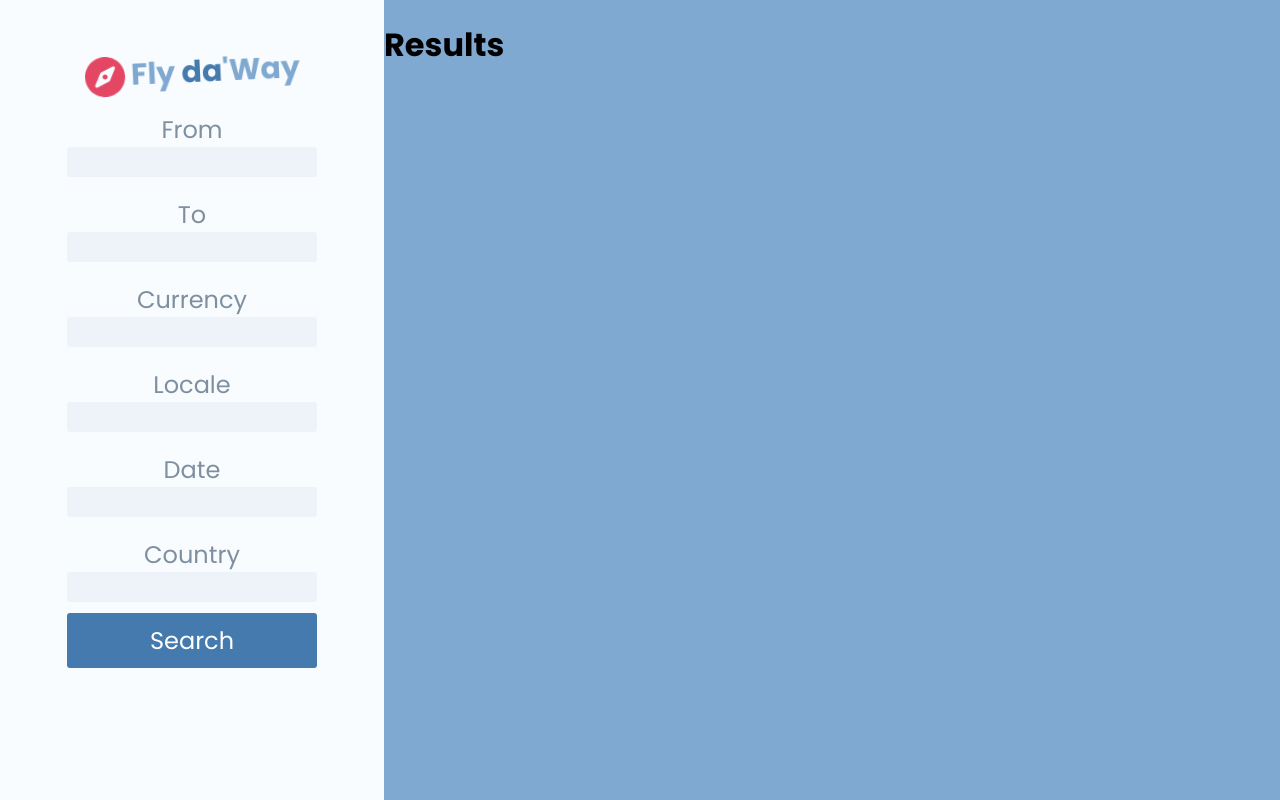
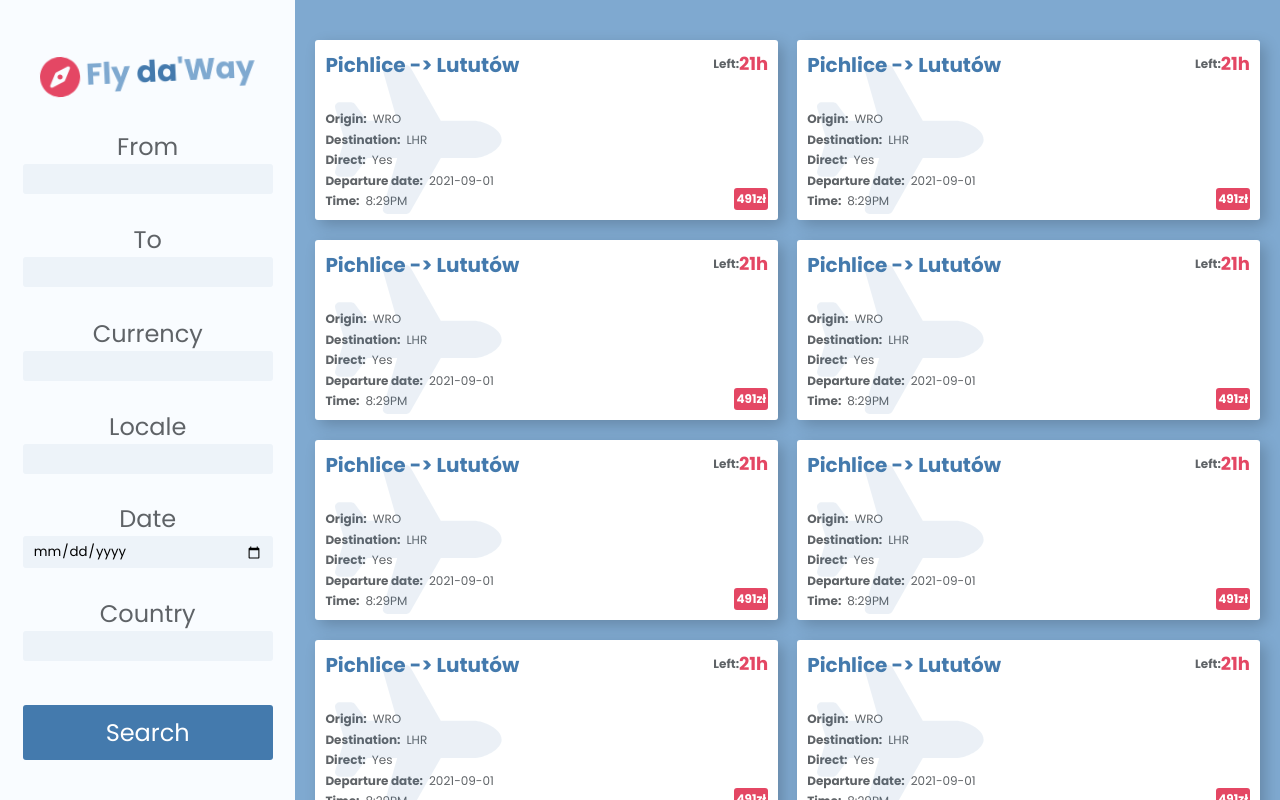
Before and after one commit to Bartholomeas/Fly-da-Way, a React (Create React App) app: page / in a window 1280 px wide. Built offline with nearby package versions, Linux system fonts and the light colour scheme; no server answers.

Commit message:
just beautifying

```diff
--- a/src/assets/GlobalStyle.js
+++ b/src/assets/GlobalStyle.js
@@ -8,6 +8,8 @@ export const GlobalStyle = createGlobalStyle`
 html {
     box-sizing: border-box;
     font-size: 62.5%;
+    margin: 0;
+
 }
 
 *, *::after, *::before {
--- a/src/assets/theme.js
+++ b/src/assets/theme.js
@@ -4,12 +4,13 @@ export const theme = {
     lightGrey: '#EDF3F9',
     baseBlue: '#7FA9D0',
     darkerBlue: '#447AAD',
-    fontColor: '#7E8F9F',
+    // fontColor: '#7E8F9F',
+    fontColor: '#5F6367',
     ctaColor: '#E44764',
   },
   fontSize: {
     xs: '1rem',
-    s: '1.4rem',
+    s: '1.2rem',
     m: '1.8rem',
     l: '2.4rem',
     xl: '3.6rem',
--- a/src/components/atoms/Logo/Logo.js
+++ b/src/components/atoms/Logo/Logo.js
@@ -11,8 +11,7 @@ to {
 `;
 
 const Wrapper = styled.div`
-  top: 2rem;
-  position: absolute;
+  /* position: absolute; */
   display: flex;
   text-align: center;
   align-items: center;
--- /dev/null
+++ b/src/components/molecules/FlyCard/FlyCard.js
@@ -0,0 +1,41 @@
+import React from 'react';
+import { CardBody, TopWrapper, Time, InfoWrapper, Plane, Direction, InfoTitle, InfoContent, PriceTag } from './FlyCard.styles';
+
+const FlyCard = () => {
+  return (
+    <CardBody>
+      <TopWrapper>
+        <Direction>Pichlice {'->'} Lututów</Direction>
+        <InfoTitle>
+          Left: <Time>21h</Time>
+        </InfoTitle>
+      </TopWrapper>
+      <InfoWrapper>
+        <InfoTitle>
+          Origin: <InfoContent>WRO</InfoContent>
+        </InfoTitle>
+        <InfoTitle>
+          Destination: <InfoContent>LHR</InfoContent>
+        </InfoTitle>
+        <InfoTitle>
+          Direct: <InfoContent>Yes</InfoContent>
+        </InfoTitle>
+        <InfoTitle>
+          Departure date: <InfoContent>2021-09-01</InfoContent>
+        </InfoTitle>
+        <InfoTitle>
+          Time: <InfoContent>8:29PM</InfoContent>
+        </InfoTitle>
+      </InfoWrapper>
+      <PriceTag>491zł</PriceTag>
+      <Plane width="100" height="90" viewBox="0 0 100 90" fill="none" xmlns="http://www.w3.org/2000/svg">
+        <path
+          d="M83.3333 33.5025H63.4911L45.2445 1.40641C45.0012 0.979089 44.6499 0.623967 44.2261 0.376995C43.8024 0.130023 43.3212 -3.08724e-05 42.8313 5.49707e-09L31.4598 5.49707e-09C29.6143 5.49707e-09 28.2827 1.77459 28.7896 3.5579L37.3018 33.5025H19.4441L11.944 23.4518C11.4197 22.7486 10.5951 22.335 9.72181 22.335H2.77907C0.971766 22.335 -0.354629 24.0416 0.0846095 25.8039L5.55512 44.6701L0.0846095 63.5362C-0.354629 65.2985 0.971766 67.0051 2.77907 67.0051H9.72181C10.5968 67.0051 11.4197 66.5915 11.944 65.8883L19.4441 55.8376H37.3018L28.7896 85.7805C28.2827 87.5638 29.6143 89.3401 31.4598 89.3401H42.8313C43.8279 89.3401 44.748 88.8027 45.2428 87.9337L63.4911 55.8376H83.3333C89.4704 55.8376 100 50.8384 100 44.6701C100 38.5017 89.4704 33.5025 83.3333 33.5025Z"
+          fill="#447AAD"
+        />
+      </Plane>
+    </CardBody>
+  );
+};
+
+export default FlyCard;
--- /dev/null
+++ b/src/components/molecules/FlyCard/FlyCard.styles.js
@@ -0,0 +1,93 @@
+import styled from 'styled-components';
+import breakpoints from 'assets/breakpoints';
+
+export const CardBody = styled.div`
+  position: relative;
+  width: 90%;
+  height: 18rem;
+  margin-bottom: 2rem;
+  border-radius: 3px;
+  background-color: #fff;
+  box-shadow: 5px 5px 15px rgba(0, 0, 0, 0.2);
+  transition: transform 0.3s ease-in-out;
+  overflow: hidden;
+  cursor: pointer;
+
+  &:hover {
+    transform: scale(1.02);
+  }
+
+  @media only screen and (${breakpoints.device.m}) {
+    width: 49%;
+  }
+`;
+
+export const TopWrapper = styled.div`
+  display: flex;
+  position: relative;
+  justify-content: space-between;
+  align-items: flex-start;
+  padding: 1rem;
+  width: 100%;
+`;
+
+export const Time = styled.span`
+  font-size: ${({ theme }) => theme.fontSize.m};
+  color: ${({ theme }) => theme.colors.ctaColor};
+`;
+
+export const InfoWrapper = styled.div`
+  display: flex;
+  position: absolute;
+  bottom: 0;
+  flex-direction: column;
+  justify-content: space-between;
+  align-items: flex-start;
+  height: 10rem;
+  margin-left: 1rem;
+  margin-bottom: 1rem;
+`;
+
+export const Direction = styled.p`
+  margin: 0;
+  font-size: 2rem;
+  font-weight: bold;
+  color: ${({ theme }) => theme.colors.darkerBlue};
+`;
+
+export const InfoTitle = styled.span`
+  position: relative;
+  display: flex;
+  align-items: center;
+  width: auto;
+  margin: 0;
+  color: ${({ theme }) => theme.colors.fontColor};
+  font-weight: bold;
+  font-size: ${({ theme }) => theme.fontSize.s};
+`;
+
+export const InfoContent = styled.span`
+  font-weight: normal;
+  margin-left: 0.6rem;
+`;
+
+export const PriceTag = styled.span`
+  position: absolute;
+  border-radius: 3px;
+  bottom: 1rem;
+  right: 1rem;
+  padding: 0.2rem;
+  color: #fff;
+  font-size: ${({ theme }) => theme.fontSize.s};
+  background-color: ${({ theme }) => theme.colors.ctaColor};
+  font-weight: bold;
+`;
+
+export const Plane = styled.svg`
+  position: absolute;
+  opacity: 0.1;
+  height: 15rem;
+  width: auto;
+  left: 2rem;
+  top: 2.5rem;
+`;
--- a/src/components/molecules/Formfield/Formfield.js
+++ b/src/components/molecules/Formfield/Formfield.js
@@ -17,7 +17,7 @@ const FormField = ({ label, id, type = 'text' }) => {
   return (
     <Wrapper>
       <Label htmlFor={id}>{label}</Label>
-      <Input type={type} id={id}></Input>
+      <Input type={label === 'Date' ? 'date' : type} id={id}></Input>
     </Wrapper>
   );
 };
--- a/src/components/organisms/InputSection/InputSection.styles.js
+++ b/src/components/organisms/InputSection/InputSection.styles.js
@@ -4,12 +4,13 @@ import breakpoints from 'assets/breakpoints';
 export const InputWrapper = styled.div`
   display: flex;
   flex-direction: column;
-  justify-content: center;
+  justify-content: space-around;
   align-items: center;
   height: 100%;
   width: 100%;
-  padding: 3rem 0;
+  padding: 2rem 0;
   background-color: ${({ theme }) => theme.colors.baseLight};
+  /* overflow-y: hidden; */
 
   @media only screen and (${breakpoints.device.m}) {
     width: 30%;
@@ -21,6 +22,6 @@ export const FormWrapper = styled.div`
   display: flex;
   flex-direction: column;
   justify-content: space-around;
-  height: 65%;
+  height: 90%;
   box-flex-group: skyblue;
 `;
--- a/src/components/organisms/ResultSection/ResultSection.js
+++ b/src/components/organisms/ResultSection/ResultSection.js
@@ -1,11 +1,25 @@
 import React from 'react';
-import { ResultWrapper } from './ResultSection.styles';
+import { ResultWrapper, ColorWrapper } from './ResultSection.styles';
+import FlyCard from 'components/molecules/FlyCard/FlyCard';
 
 const ResultSection = () => {
   return (
-    <ResultWrapper>
-      <h1>Results </h1>
-    </ResultWrapper>
+    <ColorWrapper>
+      <ResultWrapper>
+        <FlyCard />
+        <FlyCard />
+        <FlyCard />
+        <FlyCard />
+        <FlyCard />
+        <FlyCard />
+        <FlyCard />
+        <FlyCard />
+        <FlyCard />
+        <FlyCard />
+        <FlyCard />
+        <FlyCard />
+      </ResultWrapper>
+    </ColorWrapper>
   );
 };
 
--- a/src/components/organisms/ResultSection/ResultSection.styles.js
+++ b/src/components/organisms/ResultSection/ResultSection.styles.js
@@ -2,11 +2,23 @@ import styled from 'styled-components';
 import breakpoints from 'assets/breakpoints';
 
 export const ResultWrapper = styled.div`
+  display: flex;
+  justify-content: space-between;
+  flex-wrap: wrap;
+  align-items: center;
   width: 100%;
-  height: 100%;
+  padding: 4rem 2rem;
   background-color: ${({ theme }) => theme.colors.baseBlue};
+  overflow-y: scroll;
 
   @media only screen and (${breakpoints.device.m}) {
-    width: 70%;
+    /* width: 70%; */
+    column-count: 2;
   }
 `;
+
+export const ColorWrapper = styled.div`
+  height: 100%;
+  width: 100%;
+  background-color: ${({ theme }) => theme.colors.baseBlue};
+`;
```
Also changed, not shown: src/assets/plane.svg (added), 1 other file (tests, documents, lock files or other folders).
